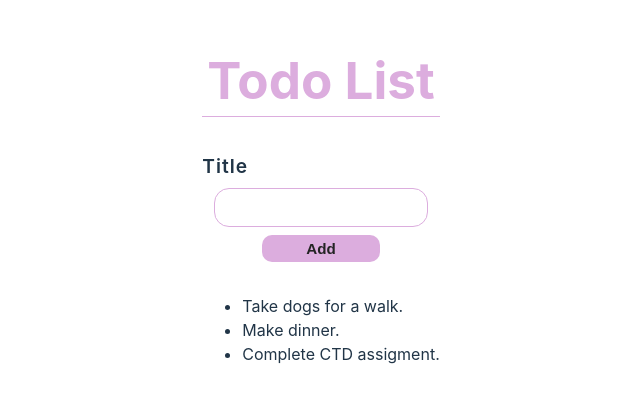
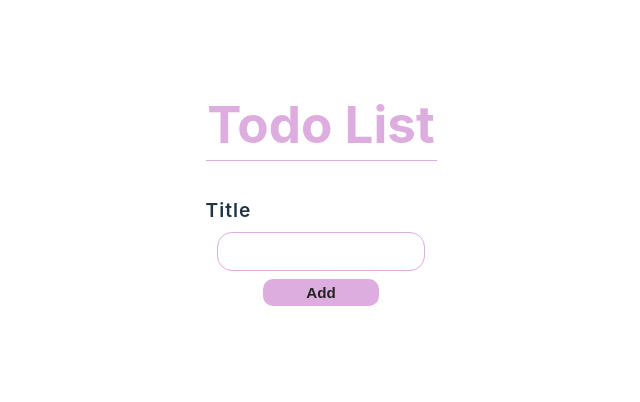
Before and after one commit to linakl19/react-todo, a React (Vite) app: page / in a window 1280 px wide. Shown: the part 200-602 px from the top of the page, without its empty margins (319-959 px from the left). Built offline with nearby package versions, Linux system fonts and the light colour scheme.

Commit message:
Moved list item to TodoListItem.jsx, and removed the key attribute.

```diff
--- a/src/TodoList.jsx
+++ b/src/TodoList.jsx
@@ -21,7 +21,7 @@ function TodoList(){
         /* Unordered list that renders each item in the todoList array as a list item */
         <ul>
             {todoList.map(function(item){
-                return <li key={item.id}>{item.title}</li>;
+                return ;
             })}
         </ul>
     );
--- a/src/TodoListItem.jsx
+++ b/src/TodoListItem.jsx
@@ -3,7 +3,7 @@ import React from "react";
 const TodoListItem = () => {
 
     return (
-
+        <li>{item.title}</li>
     );
 }
 
```
